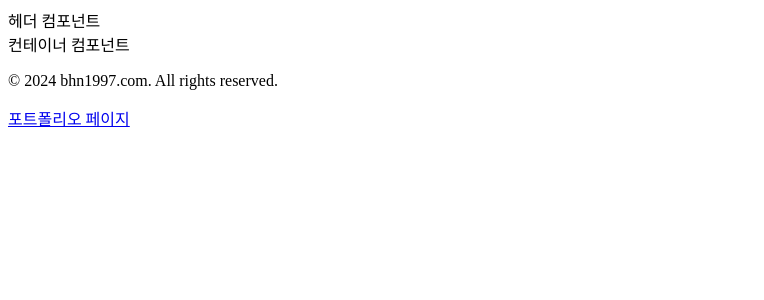
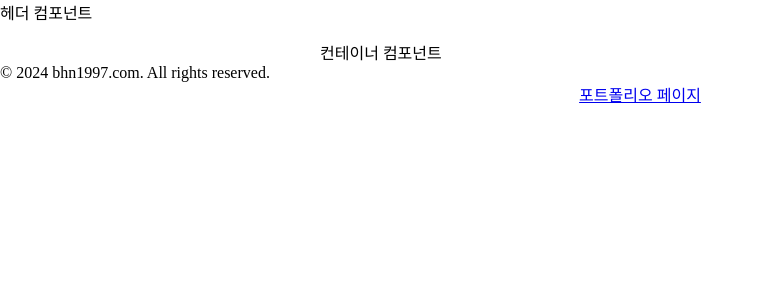
Before and after one commit to dev-honing/Blog, a Next.js app in the folder my-blog/: page / in a window 1280 px wide. Shown: the top 300 px of the page, without its empty margins (0-764 px from the left). Built offline with nearby package versions, Linux system fonts and the light colour scheme.

Commit message:
Style: 전역 스타일링 및 Tailwind 세팅

```diff
--- /dev/null
+++ b/my-blog/app/global.css
@@ -0,0 +1,44 @@
+/* app/global.css */
+
+@tailwind utilities;
+
+* {
+  margin: 0;
+  padding: 0;
+  box-sizing: border-box;
+}
+
+#root {
+  width: 100vw;
+  height: max-content;
+  display: flex;
+  flex-direction: column;
+  align-items: center;
+}
+
+#header {
+  width: 100vw;
+  height: 5vh;
+}
+
+#container {
+  width: 50vw;
+  height: max-content;
+}
+
+#footer {
+  width: 100vw;
+}
+
+/* 커스텀 색상 */
+.bg-primary {
+  background-color: #2ecc71;
+}
+
+.bg-point {
+  background-color: #3498db;
+}
+
+.bg-sub {
+  background-color: #81e3aa;
+}
--- a/my-blog/app/layout.tsx
+++ b/my-blog/app/layout.tsx
@@ -1,4 +1,5 @@
 // app/layout.tsx
+import "@/app/global.css"
 
 export const metadata = {
   // 제목과 설명 작성
```
